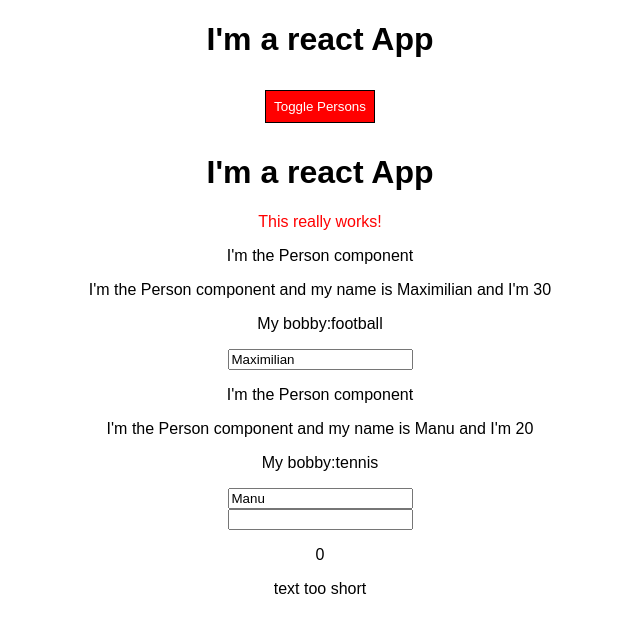
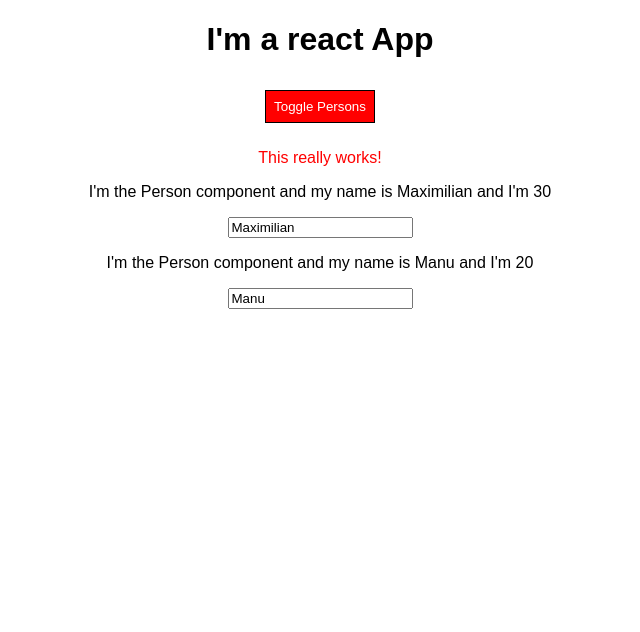
Before and after one commit to LoredanaBratu/React-course-udemy, a React app: page / in a window 1280 px wide. Shown: the top 632 px of the page, without its empty margins (320-960 px from the left). Built offline with nearby package versions, Linux system fonts and the light colour scheme.

Commit message:
restucture project

```diff
--- a/src/App.js
+++ /dev/null
@@ -1,214 +0,0 @@
-import React, { Component } from "react";
-import classes from "./App.css";
-import Person from "./Person/Person";
-import ValidationComponent from "./Validation/ValidationComponent";
-import CharComponent from "./Validation/CharComponent";
-import Radium from "radium";
-import styled from "styled-components";
-
-// useState  always returns an array with 2 elements (current state and a function taht allows to update the state )
-//useState->array
-
-class App extends Component {
-  state = {
-    persons: [
-      { id: "0", name: "Maximilian", age: 30, hobby: "football" },
-      { id: "1", name: "Manu", age: 20, hobby: "tennis" },
-    ],
-    form: {
-      typeOfArea: [
-        {
-          type: "craft",
-          description: "",
-          actionTypes: [{ action: "", timing: "", measure: "" }],
-        },
-        {
-          type: "educate/inspire",
-          description: "",
-          actionTypes: [{ action: "", timing: "", measure: "" }],
-        },
-        {
-          type: "commercial",
-          description: "",
-          actionTypes: [{ action: "", timing: "", measure: "" }],
-        },
-        {
-          type: "management",
-          description: "",
-          actionTypes: [{ action: "", timing: "", measure: "" }],
-        },
-        {
-          type: "digital",
-          description: "",
-          actionTypes: [{ action: "", timing: "", measure: "" }],
-        },
-        {
-          type: "other",
-          description: "",
-          actionTypes: [{ action: "", timing: "", measure: "" }],
-        },
-      ],
-    },
-    checks: [
-      { id: 0, value: "craft", isChecked: true },
-      { id: 1, value: "educate", isChecked: false },
-      { id: 2, value: "comercial", isChecked: false },
-    ],
-
-    showPersons: true,
-    inputValue: "",
-  };
-
-  handleSwitchName = (newName) => {
-    this.setState({
-      persons: [
-        { name: newName, age: 20, hobby: "football" },
-        { name: "Thomas", age: 30, hobby: "football" },
-      ],
-    });
-  };
-
-  handleInputChange = (event, id) => {
-    const personIndex = this.state.persons.findIndex((p) => {
-      return p.id === id;
-    });
-
-    const person = {
-      ...this.state.persons[personIndex],
-    };
-    person.name = event.target.value;
-
-    const persons = [...this.state.persons];
-    persons[personIndex] = person;
-
-    this.setState({
-      persons,
-    });
-  };
-
-  handleTogglePersons = () => {
-    const doesShow = this.state.showPersons;
-    this.setState({
-      showPersons: !doesShow,
-    });
-  };
-
-  deletePerson = (personIndex) => {
-    const persons = [...this.state.persons];
-    persons.splice(personIndex, 1);
-    this.setState({ persons });
-  };
-
-  handleCheckLength = ({ target }) => {
-    this.setState({
-      inputValue: target.value,
-    });
-  };
-
-  handleRemoveCharComponent = (index) => {
-    const text = this.state.inputValue.split("");
-    text.splice(index, 1);
-    const updatedText = text.join("");
-    this.setState({ inputValue: updatedText });
-  };
-
-  render() {
-    const { persons, showPersons, inputValue } = this.state;
-    let btnClass = [classes.Button];
-
-    let personsItems = null;
-    if (showPersons) {
-      personsItems = (
-        <div>
-          {persons.map((person, index) => {
-            return (
-              <Person
-                key={person.id}
-                age={person.age}
-                name={person.name}
-                click={this.handleSwitchName}
-                handleChange={(event) =>
-                  this.handleInputChange(event, person.id)
-                }
-                delete={() => this.deletePerson(index)}
-              >
-                My bobby:{person.hobby}
-              </Person>
-            );
-          })}
-        </div>
-      );
-      btnClass.push(classes.Red);
-    }
-
-    const charList = inputValue.split("").map((character, index) => {
-      return (
-        <div>
-          <CharComponent
-            character={character}
-            key={index}
-            remove={() => this.handleRemoveCharComponent(index)}
-          />
-        </div>
-      );
-    });
-
-    const assignedClasses = [];
-    if (persons.length <= 2) {
-      assignedClasses.push(classes.red);
-    }
-    if (persons.length <= 1) {
-      assignedClasses.push(classes.red, classes.bold);
-    }
-
-    const letter = this.state.checks.map((character, index) => {
-      const NO_ROWS = this.state.form.typeOfArea[index].actionTypes;
-      if (character.isChecked) {
-        return (
-          <div>
-            <input type="text"></input>
-            <p>{character.value}</p>
-            {NO_ROWS.map((rows) => (
-              <CharComponent
-                form={this.state.form}
-                // letter={character}
-                key={index}
-                click={() => this.deleteCharacter(index)}
-              />
-            ))}
-            <div onClick={() => this.handleAddFields(character.value)}>+</div>
-          </div>
-        );
-      }
-    });
-
-    console.log(btnClass);
-    return (
-      <div className={classes.App}>
-        <h1>I'm a react App</h1>
-        {/* <button style={style} onClick={this.handleTogglePersons}> in-line style cu radium */}
-
-        {/* <StyledButton cond={showPersons} onClick={this.handleTogglePersons}> */}
-        <button
-          onClick={this.handleTogglePersons}
-          className={btnClass.join(" ")}
-        >
-          Toggle Persons
-        </button>
-        {/* </StyledButton> */}
-        <h1>I'm a react App</h1>
-        <p className={assignedClasses.join(" ")}>This really works!</p>
-        {personsItems}
-        <input
-          type="text"
-          value={inputValue}
-          onChange={(event) => this.handleCheckLength(event)}
-        />
-        <p>{inputValue.length}</p>
-        <ValidationComponent textLength={inputValue.length} />
-        {charList}
-      </div>
-    );
-  }
-}
-export default Radium(App);
--- a/src/App.css
+++ b/src/components/Cockpit/Cockpit.css
@@ -1,6 +1,3 @@
-.App {
-  text-align: center;
-}
 .red {
   color: red;
 }
--- /dev/null
+++ b/src/components/Cockpit/Cockpit.js
@@ -0,0 +1,36 @@
+import React, { Component } from "react";
+import classes from "./Cockpit.css";
+
+class Cockpit extends Component {
+  render() {
+    const { persons, showPersons } = this.props;
+    const assignedClasses = [];
+    let btnClass = [classes.Button];
+
+    if (persons.length <= 2) {
+      assignedClasses.push(classes.red);
+    }
+    if (persons.length <= 1) {
+      assignedClasses.push(classes.red, classes.bold);
+    }
+
+    if (showPersons) {
+      btnClass.push(classes.Red);
+    }
+
+    return (
+      <div className={classes.Cockpit}>
+        <h1>I'm a react App</h1>
+
+        <button
+          onClick={this.props.togglePersons}
+          className={btnClass.join(" ")}
+        >
+          Toggle Persons
+        </button>
+        <p className={assignedClasses.join(" ")}>This really works!</p>
+      </div>
+    );
+  }
+}
+export default Cockpit;
--- a/src/Person/Person.js
+++ b/src/components/Persons/Person/Person.js
@@ -4,7 +4,7 @@ import "./Person.css";
 const Person = (props) => {
   return (
     <div className="person-wrapper">
-      <p onClick={() => props.click("Jhon")}>I'm the Person component</p>
+      {/* <p onClick={() => props.click("Jhon")}>I'm the Person component</p> */}
       <p onClick={props.delete}>
         I'm the Person component and my name is {props.name} and I'm {props.age}
       </p>
--- /dev/null
+++ b/src/components/Persons/Persons.js
@@ -0,0 +1,17 @@
+import React from "react";
+import Person from "./Person/Person";
+
+const persons = (props) =>
+  props.persons.map((person, index) => {
+    return (
+      <Person
+        key={person.id}
+        age={person.age}
+        name={person.name}
+        click={props.click}
+        handleChange={(e) => props.handleChange(e, person.id)}
+        delete={() => props.delete(index)}
+      />
+    );
+  });
+export default persons;
--- /dev/null
+++ b/src/containers/App.css
@@ -0,0 +1,3 @@
+.App {
+  text-align: center;
+}
--- /dev/null
+++ b/src/containers/App.js
@@ -0,0 +1,87 @@
+import React, { Component } from "react";
+import classes from "./App.css";
+import Persons from "../components/Persons/Persons";
+import Cockpit from "../components/Cockpit/Cockpit";
+
+// useState  always returns an array with 2 elements (current state and a function taht allows to update the state )
+//useState->array
+
+class App extends Component {
+  state = {
+    persons: [
+      { id: "0", name: "Maximilian", age: 30, hobby: "football" },
+      { id: "1", name: "Manu", age: 20, hobby: "tennis" },
+    ],
+
+    showPersons: true,
+    inputValue: "",
+  };
+
+  handleSwitchName = (newName) => {
+    this.setState({
+      persons: [
+        { name: newName, age: 20, hobby: "football" },
+        { name: "Thomas", age: 30, hobby: "football" },
+      ],
+    });
+  };
+
+  handleInputChange = (event, id) => {
+    const personIndex = this.state.persons.findIndex((p) => {
+      return p.id === id;
+    });
+
+    const person = {
+      ...this.state.persons[personIndex],
+    };
+    person.name = event.target.value;
+
+    const persons = [...this.state.persons];
+    persons[personIndex] = person;
+
+    this.setState({
+      persons,
+    });
+  };
+
+  handleTogglePersons = () => {
+    const doesShow = this.state.showPersons;
+    this.setState({
+      showPersons: !doesShow,
+    });
+  };
+
+  deletePerson = (personIndex) => {
+    const persons = [...this.state.persons];
+    persons.splice(personIndex, 1);
+    this.setState({ persons });
+  };
+
+  render() {
+    const { persons, showPersons } = this.state;
+
+    let personsItems = null;
+    if (showPersons) {
+      personsItems = (
+        <Persons
+          persons={persons}
+          click={this.handleSwitchName}
+          handleChange={this.handleInputChange}
+          delete={this.deletePerson}
+        />
+      );
+    }
+
+    return (
+      <div className={classes.App}>
+        <Cockpit
+          persons={persons}
+          showPersons={showPersons}
+          togglePersons={this.handleTogglePersons}
+        />
+        {personsItems}
+      </div>
+    );
+  }
+}
+export default App;
```
Also changed, not shown: src/index.js (+6 -6 lines), src/components/Persons/Person/Person.css (renamed from src/Person/Person.css), 1 other file (tests, documents, lock files or other folders).
